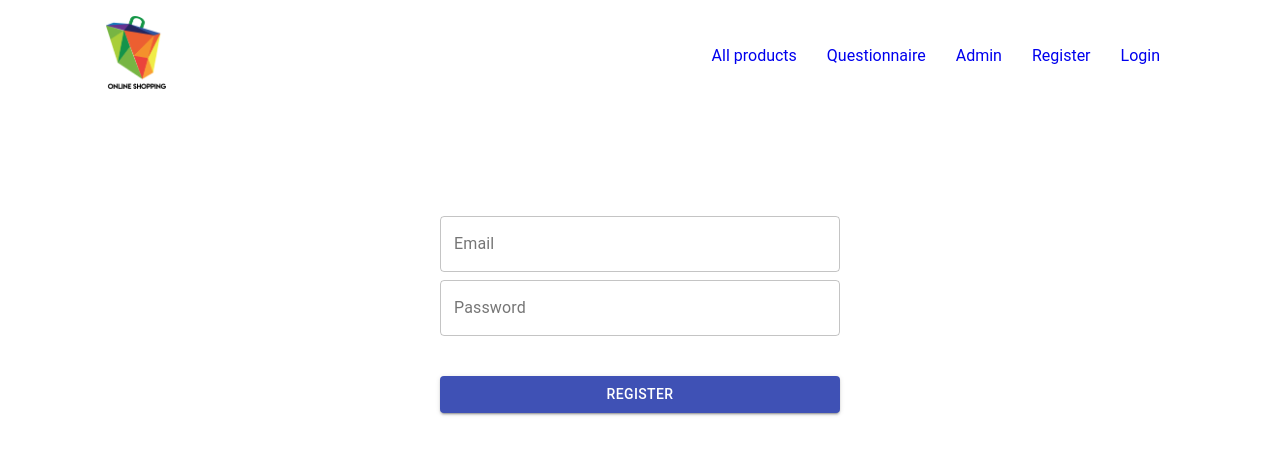
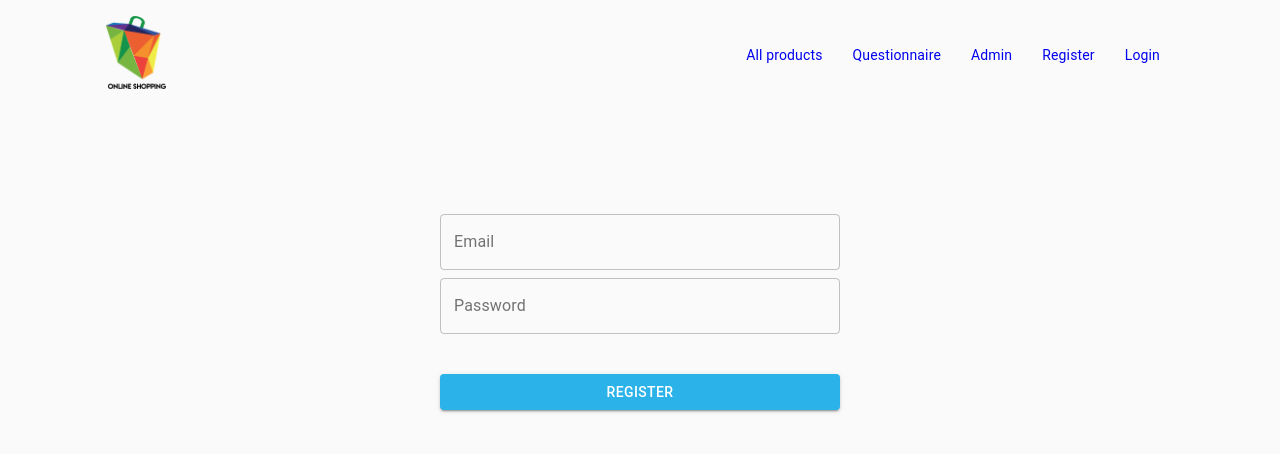
Before and after one commit to JoAn9/shop, a React (Create React App) app in the folder client/: page /users in a window 1280 px wide. Shown: the top 454 px of the page. Built offline with nearby package versions, Linux system fonts and the light colour scheme; the HTML template or start-up script is replaced by a standard one.

Commit message:
add custom theme

```diff
--- a/client/src/App.js
+++ b/client/src/App.js
@@ -1,5 +1,7 @@
 import React, { useEffect, createContext, useReducer } from 'react';
 import { BrowserRouter as Router, Route, Switch } from 'react-router-dom';
+import { ThemeProvider } from '@material-ui/core/styles';
+import CssBaseline from '@material-ui/core/CssBaseline';
 import Landing from './components/Landing';
 import Navigation from './components/Navigation';
 import Admin from './components/Admin';
@@ -15,6 +17,7 @@
 import ProtectedRouteUser from './components/routing/ProtectedRouteUser';
 import { LOGIN_ADMIN_SUCCESS, LOGIN_USER_SUCCESS } from './actions/types';
 import auth, { initialState } from './reducers/auth';
+import theme from './theme';
 import './App.css';
 
 export const AuthContext = createContext();
@@ -41,12 +44,14 @@
   }, []);
 
   return (
+    <ThemeProvider theme={theme}>
       <AuthContext.Provider
         value={{
           state,
           dispatch,
         }}
       >
+        <CssBaseline />
         <Router>
           <div className="wrapper">
             <Navigation />
@@ -75,6 +80,7 @@
           </div>
         </Router>
       </AuthContext.Provider>
+    </ThemeProvider>
   );
 }
 
--- /dev/null
+++ b/client/src/theme.js
@@ -0,0 +1,17 @@
+import { createMuiTheme } from '@material-ui/core/styles';
+
+const theme = createMuiTheme({
+  palette: {
+    primary: {
+      main: '#2bb3e9',
+      contrastText: '#fff',
+    },
+    secondary: {
+      main: '#ef5350',
+      contrastText: '#fff',
+    },
+  },
+  spacing: 8,
+});
+
+export default theme;
```
Lines whose indentation alone changed are shown as unchanged.
